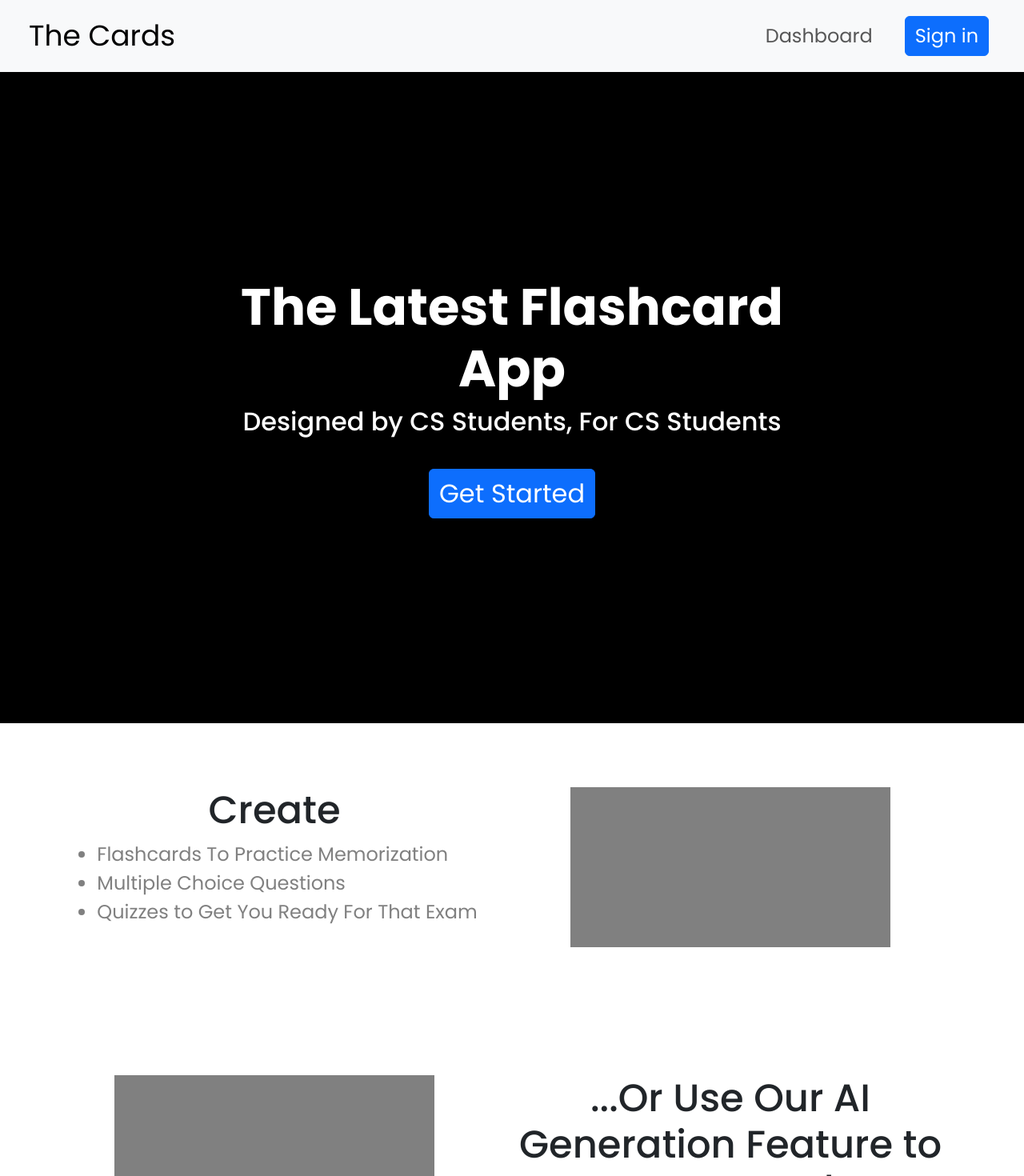
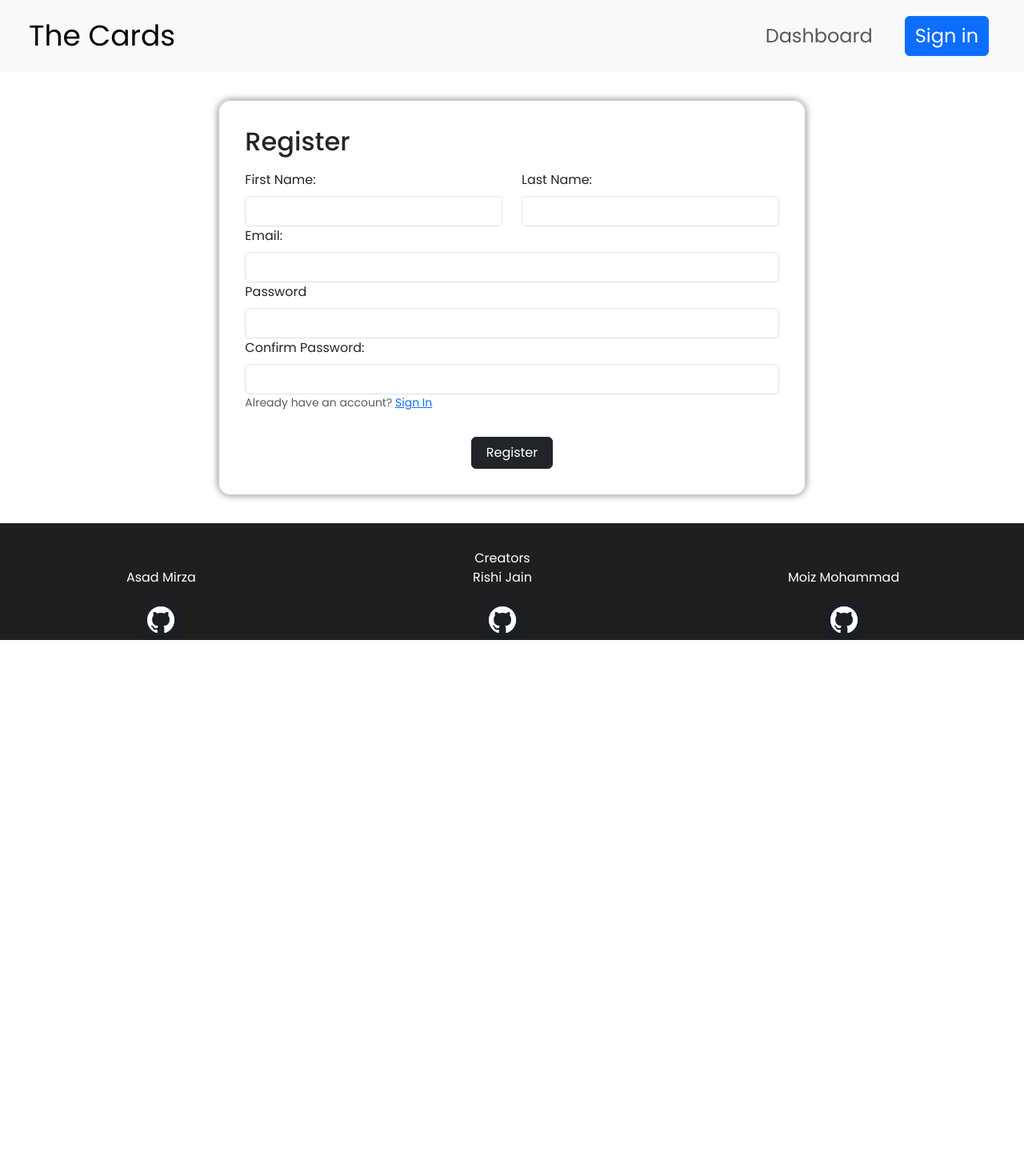
Before and after one commit to RishiJain905/flashcard-project, a React (Vite) app in the folder vite-frontend/: page /register in a window 1280 px wide. Shown: the top 1470 px of the page at 80% size. After the commit the page ends 800 px from the top, so only its background shows below. Built offline with nearby package versions, Linux system fonts and the light colour scheme.

Commit message:
Fixed various css issues as well as added in the router

```diff
--- a/vite-frontend/index.html
+++ b/vite-frontend/index.html
@@ -2,6 +2,7 @@
 <html lang="en">
   <head>
     <meta charset="UTF-8" />
+    <meta name="viewport" content="width=device-width, initial-scale=1.0">
     <link rel="icon" type="image/svg+xml" href="/vite.svg" />
     <link rel="preconnect" href="https://fonts.googleapis.com">
     <link rel="preconnect" href="https://fonts.gstatic.com" crossorigin>
--- a/vite-frontend/package.json
+++ b/vite-frontend/package.json
@@ -15,6 +15,8 @@
     "react": "^18.3.1",
     "react-bootstrap": "^2.10.4",
     "react-dom": "^18.3.1",
+    "react-router": "^6.26.2",
+    "react-router-dom": "^6.26.2",
     "yup": "^1.4.0"
   },
   "devDependencies": {
--- a/vite-frontend/src/App.css
+++ b/vite-frontend/src/App.css
@@ -7,3 +7,20 @@
   font-family: Poppins, Arial, Helvetica, sans-serif;
   overflow-x: hidden;
 }
+.landingPage {
+  display: flex;
+  flex-direction: column;
+  height: 100vh;
+}
+
+.landingPageContent {
+  flex-grow: 1;
+  display: flex;
+  justify-content: center;
+  align-items: center;
+
+}
+
+.landingPageContent > .container {
+  padding: 2em;
+}
--- a/vite-frontend/src/App.jsx
+++ b/vite-frontend/src/App.jsx
@@ -5,15 +5,17 @@ import Login from './components/login/login'
 import Header from './components/header/header';
 import Content from './components/content/content';
 import Footer from './components/footer/footer';
+import { Outlet } from 'react-router';
+import { Container } from 'react-bootstrap';
 
 function App() {
 
   return (
-    <>
+    <div className='landingPage'>
       <Header />
-      <Content />
+      <div className="landingPageContent"><Outlet/></div>
       <Footer />
-    </>
+    </div>
   )
 }
 
--- a/vite-frontend/src/components/content/content.css
+++ b/vite-frontend/src/components/content/content.css
@@ -23,17 +23,23 @@
 
     font-size: 4em;
     font-weight: bold;
+    text-align: center;
 }
 
 
 
 .content h2 {
     font-size: 2em;
+    text-align: center;
 }
 
 .mainContent > button {
     font-size: 2em;
     margin-top: 1em;
+}
+
+.examples {
+    justify-content: center;
 }
 
 .example {
@@ -64,7 +70,8 @@
 
 .imagePlace {
     background-color: gray;
-    width: 400px;
+    width: min(400px, 80vw);
+
     height: 200px;
 }
 
@@ -81,3 +88,16 @@
         transform: translateY(0);
     }
 }
+
+@media (min-width: 768px) {
+    .content {
+        width: 100%;
+    }
+
+}
+
+@media (max-width: 768px) {
+    .exampleContainer {
+        max-width: 100vw;
+    }
+}
--- a/vite-frontend/src/components/content/content.jsx
+++ b/vite-frontend/src/components/content/content.jsx
@@ -37,7 +37,7 @@ function Content({}) {
             <Button>Get Started</Button>
           </Col>
         </Row>
-        <Container>
+        <Container className="exampleContainer">
           <Row className="examples">
             <Row className="example One" ref={fadeInOne}>
               <Col lg={6} className="exampleUses">
--- a/vite-frontend/src/components/header/header.jsx
+++ b/vite-frontend/src/components/header/header.jsx
@@ -1,16 +1,17 @@
 import "./header.css";
 import { Button, Nav, Navbar } from "react-bootstrap";
+import { Link } from "react-router-dom";
 
 function Header({}) {
   return (
     <div className="projectHeader">
       <Navbar expand="md" variant="light" className="justify-content-between bg-body-tertiary">
-        <Navbar.Brand>The Cards</Navbar.Brand>
+        <Navbar.Brand as={Link} to="/">The Cards</Navbar.Brand>
         <Navbar.Toggle aria-controls="basic-navbar-nav" />
         <Navbar.Collapse>
           <Nav>
             <Nav.Link>Dashboard</Nav.Link>
-            <Nav.Link>
+            <Nav.Link as={Link} to="/login">
               <Button variant="primary">Sign in</Button>
             </Nav.Link>
           </Nav>
--- a/vite-frontend/src/components/login/login.jsx
+++ b/vite-frontend/src/components/login/login.jsx
@@ -2,6 +2,7 @@ import "../register/register.css";
 import { useFormik } from "formik";
 import * as yup from "yup";
 import { Container, Row, Col, Form, Button } from "react-bootstrap";
+import { Link } from "react-router-dom";
 import { useState } from "react";
 
 function Login({}) {
@@ -70,7 +71,7 @@ function Login({}) {
                     <a href="#">Forgot Password?</a>
                 </Form.Text>
                 <Form.Text>
-                    <p>Don't have an account? <a href="#">Create One</a></p>
+                    <p>Don't have an account? <Link to="/register">Create One</Link></p>
                 </Form.Text>
             </Form.Group>
             <Button type="submit" variant="dark">
--- a/vite-frontend/src/components/register/register.jsx
+++ b/vite-frontend/src/components/register/register.jsx
@@ -1,6 +1,7 @@
 import "./register.css";
 import { useFormik } from "formik";
 import { Container, Row, Col, Form, Button } from "react-bootstrap";
+import { Link } from "react-router-dom";
 import * as yup from "yup";
 import { useState } from "react";
 
@@ -120,7 +121,7 @@ function Register({}) {
             </Form.Group>
             <Form.Group>
                 <Form.Text>
-                    <p>Already have an account? <a href="#">Sign In</a></p>
+                    <p>Already have an account? <Link to="/login">Sign In</Link></p>
                 </Form.Text>
             </Form.Group>
             <Button type="submit" variant="dark">
--- a/vite-frontend/src/main.jsx
+++ b/vite-frontend/src/main.jsx
@@ -1,10 +1,37 @@
-import { StrictMode } from 'react'
-import { createRoot } from 'react-dom/client'
-import App from './App.jsx'
-import './index.css'
+import { StrictMode } from "react";
+import { createRoot } from "react-dom/client";
+import App from "./App.jsx";
+import Register from "./components/register/register";
+import Login from "./components/login/login";
+import Header from "./components/header/header";
+import Content from "./components/content/content";
+import Footer from "./components/footer/footer";
+import "./index.css";
 
-createRoot(document.getElementById('root')).render(
+import { createBrowserRouter, Router, RouterProvider } from "react-router-dom";
+const router = createBrowserRouter([
+  {
+    path: "/",
+    element: <App />,
+    children: [
+      {
+        path: "/",
+        element: <Content />,
+      },
+      {
+        path: "/login",
+        element: <Login />
+      },
+      {
+        path: "/register",
+        element: <Register />
+      }
+    ],
+  },
+]);
+
+createRoot(document.getElementById("root")).render(
   <StrictMode>
-    <App />
-  </StrictMode>,
-)
+    <RouterProvider router={router} />
+  </StrictMode>
+);
```
Also changed, not shown: 1 other file (tests, documents, lock files or other folders).
